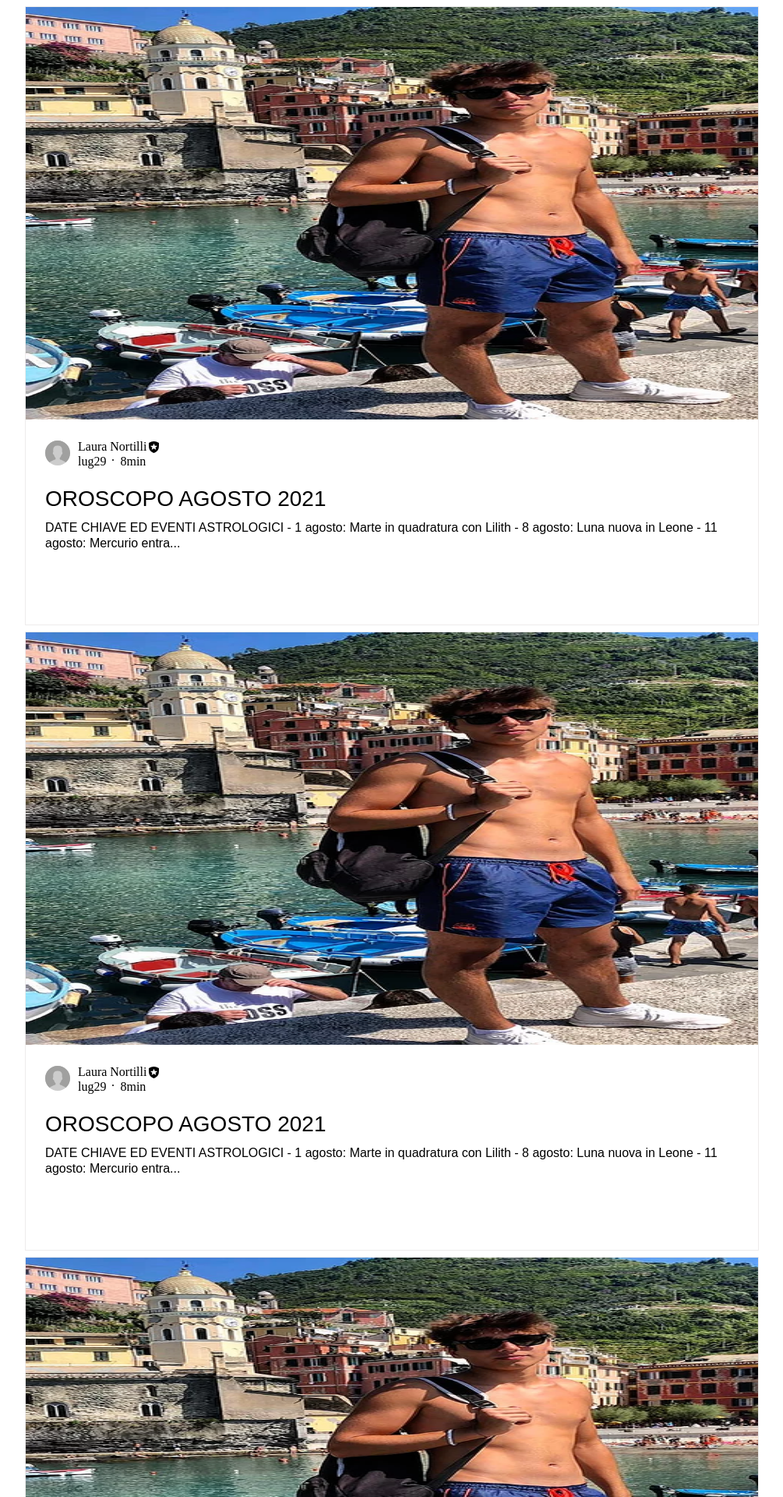
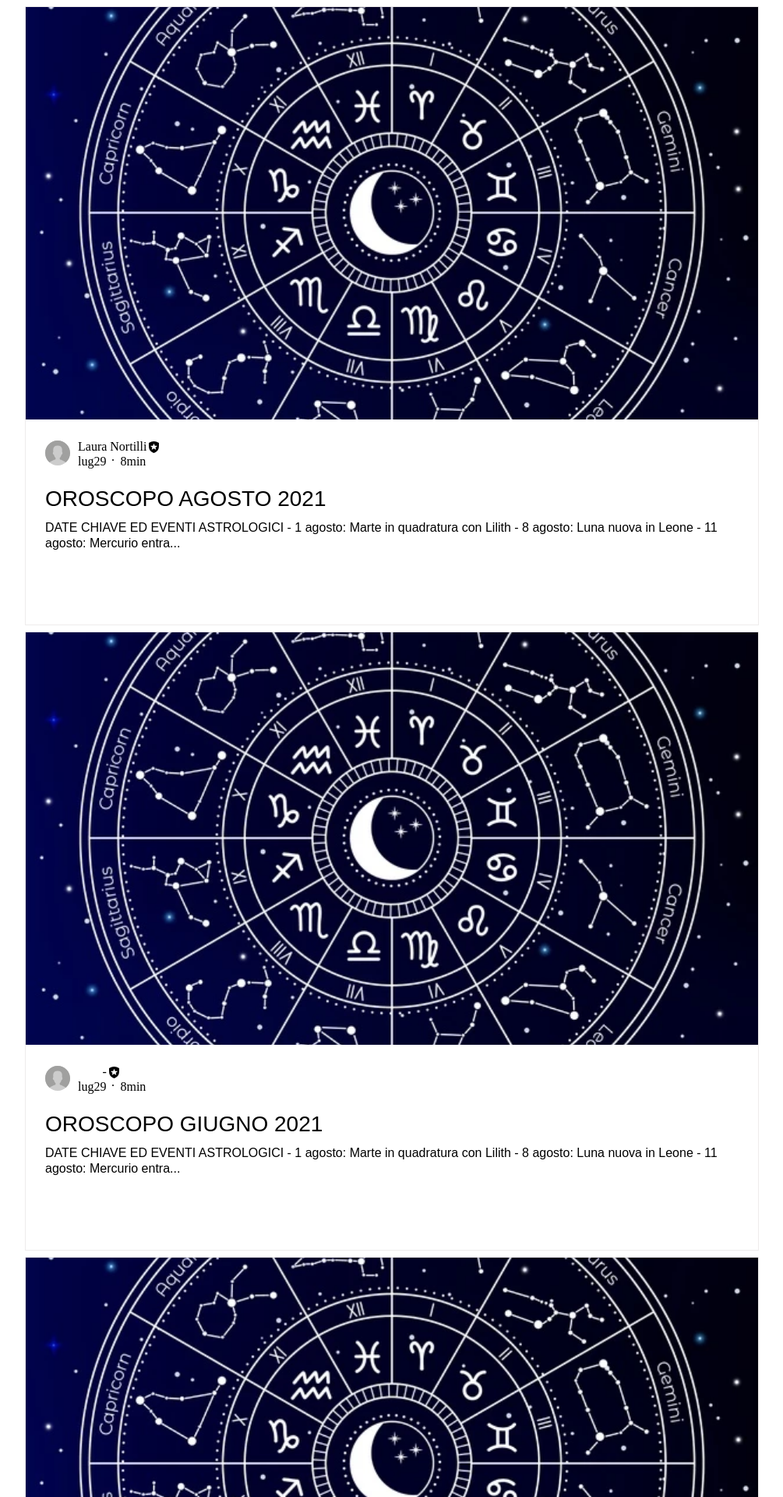
Before and after one commit to lorenzograzzini/Unifichiamoci_site, a PHP site: page /GitHub/html/studioscopio.html in a window 1280 px wide. Shown: the top 1920 px of the page at 78% size, without its empty margins (138-1143 px from the left). Run offline with PHP 8.4, Linux system fonts and the light colour scheme.

Commit message:
concluding studioscopio unifi

```diff
--- a/css/studioscopio.css
+++ b/css/studioscopio.css
@@ -26,6 +26,12 @@
   height: 529px;
   width: 940px;
   z-index: 3;
+}
+.image_contained{
+  width: 626px;
+  height: 529px;
+  z-index: 3;
+  object-fit: cover;
 }
 .didascalia{
   width: 940px;
--- a/html/studioscopio.html
+++ b/html/studioscopio.html
@@ -10,7 +10,7 @@
       <div class="main_container">
         <div class="article_container">
           <div class="image_container">
-            <a href="../html/vita universitaria/vita_universitaria.html"><img src="../images/albertogenerini.webp" class="image_container"></a>
+            <a href="../html/vita universitaria/vita_universitaria.html"><img src="../images/studioscopio_1.webp" class="image_contained" style="height: 529px; width: 940px;"></a>
           </div>
           <div class="didascalia">
             <div class="author_container">
@@ -65,7 +65,62 @@
         </div>
         <div class="article_container">
           <div class="image_container">
-            <a href="../html/vita universitaria/vita_universitaria.html"><img src="../images/albertogenerini.webp" class="image_container"></a>
+            <a href="../html/vita universitaria/vita_universitaria.html"><img src="../images/studioscopio_1.webp" class="image_contained" style="height: 529px; width: 940px;"></a>
+          </div>
+          <div class="didascalia">
+            <div class="author_container">
+              <div class="svg_image_account">
+                <a href="#">
+                  <svg width="32" height="32" viewBox="0 0 1000 1000" class="HOi00">
+                    <circle cx="500" cy="500" r="500" fill="#cccccc"></circle>
+                    <path fill="#a0a09f" d="M830.8,874.927c-77.344-60.8-187.181-104.877-227.88-111.347-20.335-3.233-20.8-59.1-20.8-59.1s59.746-59.106,72.768-138.584c35.029,0,56.666-84.5,21.631-114.226C677.986,420.37,721.551,206,501,206S324.015,420.37,325.473,451.666c-35.033,29.729-13.4,114.226,21.632,114.226,13.021,79.478,72.77,138.584,72.77,138.584s-0.464,55.871-20.8,59.1c-40.883,6.5-151.537,50.943-228.934,112.176C65.84,784.12,0,649.751,0,500,0,223.858,223.858,0,500,0s500,223.858,500,500C1000,649.3,934.559,783.311,830.8,874.927ZM500,1000h0Z"></path>
+                  </svg>
+                </a>
+              </div>
+              <div class="author">
+                <div class="author_name">
+                  <div class="name">
+                    <a href="#" class="nocolor">
+                      <span>-</span>
+                    </a>
+                  </div>
+                  <div class="svg_image_profile">
+                    <a href="#">
+                      <svg xmlns="http://www.w3.org/2000/svg" width="19" height="19" viewBox="0 0 19 19" class="blog-post-post-list-description-fill" style="fill-rule: evenodd;">
+                        <path d="M3.0299,4.05263158 C7.59702941,1.31578947 11.4029706,1.31578947 15.9701,4.05263158 C16.0788412,11 16.2419529,14.3157895 9.5,17 C2.75804706,14.3157895 2.92115882,11 3.0299,4.05263158 Z M9.39332888,11.2792808 C9.45851262,11.2381732 9.54151575,11.2381732 9.60669949,11.2792808 L11.6016734,12.5373957 C11.7030093,12.6013024 11.8276546,12.6164227 11.9413311,12.5785984 C12.1509459,12.508852 12.2643317,12.2823849 12.1945852,12.07277 L11.4749606,9.91002155 L13.4066196,8.57961581 C13.5127893,8.50649273 13.5772092,8.38668249 13.5796591,8.25779106 C13.5838574,8.03691706 13.408207,7.85445994 13.1873329,7.85026169 L10.7205982,7.80337534 L9.87345622,5.59604095 C9.83283079,5.4901863 9.74919031,5.40654582 9.64333566,5.36592038 C9.43708931,5.28676612 9.20572641,5.38979461 9.12657215,5.59604095 L8.27943019,7.80337534 L5.81269542,7.85026169 C5.68380399,7.85271159 5.56399375,7.91713145 5.49087067,8.02330121 C5.36556375,8.20523836 5.41147163,8.45430889 5.59340879,8.57961581 L7.52506779,9.91002155 L6.80544312,12.07277 C6.76761883,12.1864466 6.78273912,12.3110919 6.84664582,12.4124278 C6.96448715,12.599287 7.21149576,12.655237 7.39835499,12.5373957 L9.39332888,11.2792808 Z">
+                        </path>
+                      </svg>
+                    </a>
+                  </div>
+                </div>
+                <div class="date_and_time">
+                  <div>
+                    <span>lug29</span>
+                  </div>
+                  <div class="point_container">
+                    <div class="point"></div>
+                  </div>
+                  <div>
+                    <span>8min</span>
+                  </div>
+              </div>
+            </div>
+            </div>
+            <a href="#" class="nocolor" id="article_refer">
+              <div class="description">
+                <div class="title">
+                  OROSCOPO GIUGNO 2021
+                </div>
+                <div class="description_text">
+                  DATE CHIAVE ED EVENTI ASTROLOGICI - 1 agosto: Marte in quadratura con Lilith - 8 agosto: Luna nuova in Leone - 11 agosto: Mercurio entra...
+                </div>
+              </div>
+            </a>
+          </div>
+        </div>
+        <div class="article_container">
+          <div class="image_container">
+            <a href="../html/vita universitaria/vita_universitaria.html"><img src="../images/studioscopio_1.webp" class="image_contained" style="height: 529px; width: 940px;"></a>
           </div>
           <div class="didascalia">
             <div class="author_container">
@@ -120,7 +175,7 @@
         </div>
         <div class="article_container">
           <div class="image_container">
-            <a href="../html/vita universitaria/vita_universitaria.html"><img src="../images/albertogenerini.webp" class="image_container"></a>
+            <a href="../html/vita universitaria/vita_universitaria.html"><img src="../images/studioscopio_1.webp" class="image_contained" style="height: 529px; width: 940px;"></a>
           </div>
           <div class="didascalia">
             <div class="author_container">
@@ -175,7 +230,7 @@
         </div>
         <div class="article_container">
           <div class="image_container">
-            <a href="../html/vita universitaria/vita_universitaria.html"><img src="../images/albertogenerini.webp" class="image_container"></a>
+            <a href="../html/vita universitaria/vita_universitaria.html"><img src="../images/studioscopio_1.webp" class="image_contained" style="height: 529px; width: 940px;"></a>
           </div>
           <div class="didascalia">
             <div class="author_container">
@@ -230,62 +285,7 @@
         </div>
         <div class="article_container">
           <div class="image_container">
-            <a href="../html/vita universitaria/vita_universitaria.html"><img src="../images/albertogenerini.webp" class="image_container"></a>
-          </div>
-          <div class="didascalia">
-            <div class="author_container">
-              <div class="svg_image_account">
-                <a href="#">
-                  <svg width="32" height="32" viewBox="0 0 1000 1000" class="HOi00">
-                    <circle cx="500" cy="500" r="500" fill="#cccccc"></circle>
-                    <path fill="#a0a09f" d="M830.8,874.927c-77.344-60.8-187.181-104.877-227.88-111.347-20.335-3.233-20.8-59.1-20.8-59.1s59.746-59.106,72.768-138.584c35.029,0,56.666-84.5,21.631-114.226C677.986,420.37,721.551,206,501,206S324.015,420.37,325.473,451.666c-35.033,29.729-13.4,114.226,21.632,114.226,13.021,79.478,72.77,138.584,72.77,138.584s-0.464,55.871-20.8,59.1c-40.883,6.5-151.537,50.943-228.934,112.176C65.84,784.12,0,649.751,0,500,0,223.858,223.858,0,500,0s500,223.858,500,500C1000,649.3,934.559,783.311,830.8,874.927ZM500,1000h0Z"></path>
-                  </svg>
-                </a>
-              </div>
-              <div class="author">
-                <div class="author_name">
-                  <div class="name">
-                    <a href="#" class="nocolor">
-                      <span>Laura Nortilli</span>
-                    </a>
-                  </div>
-                  <div class="svg_image_profile">
-                    <a href="#">
-                      <svg xmlns="http://www.w3.org/2000/svg" width="19" height="19" viewBox="0 0 19 19" class="blog-post-post-list-description-fill" style="fill-rule: evenodd;">
-                        <path d="M3.0299,4.05263158 C7.59702941,1.31578947 11.4029706,1.31578947 15.9701,4.05263158 C16.0788412,11 16.2419529,14.3157895 9.5,17 C2.75804706,14.3157895 2.92115882,11 3.0299,4.05263158 Z M9.39332888,11.2792808 C9.45851262,11.2381732 9.54151575,11.2381732 9.60669949,11.2792808 L11.6016734,12.5373957 C11.7030093,12.6013024 11.8276546,12.6164227 11.9413311,12.5785984 C12.1509459,12.508852 12.2643317,12.2823849 12.1945852,12.07277 L11.4749606,9.91002155 L13.4066196,8.57961581 C13.5127893,8.50649273 13.5772092,8.38668249 13.5796591,8.25779106 C13.5838574,8.03691706 13.408207,7.85445994 13.1873329,7.85026169 L10.7205982,7.80337534 L9.87345622,5.59604095 C9.83283079,5.4901863 9.74919031,5.40654582 9.64333566,5.36592038 C9.43708931,5.28676612 9.20572641,5.38979461 9.12657215,5.59604095 L8.27943019,7.80337534 L5.81269542,7.85026169 C5.68380399,7.85271159 5.56399375,7.91713145 5.49087067,8.02330121 C5.36556375,8.20523836 5.41147163,8.45430889 5.59340879,8.57961581 L7.52506779,9.91002155 L6.80544312,12.07277 C6.76761883,12.1864466 6.78273912,12.3110919 6.84664582,12.4124278 C6.96448715,12.599287 7.21149576,12.655237 7.39835499,12.5373957 L9.39332888,11.2792808 Z">
-                        </path>
-                      </svg>
-                    </a>
-                  </div>
-                </div>
-                <div class="date_and_time">
-                  <div>
-                    <span>lug29</span>
-                  </div>
-                  <div class="point_container">
-                    <div class="point"></div>
-                  </div>
-                  <div>
-                    <span>8min</span>
-                  </div>
-              </div>
-            </div>
-            </div>
-            <a href="#" class="nocolor" id="article_refer">
-              <div class="description">
-                <div class="title">
-                  OROSCOPO AGOSTO 2021
-                </div>
-                <div class="description_text">
-                  DATE CHIAVE ED EVENTI ASTROLOGICI - 1 agosto: Marte in quadratura con Lilith - 8 agosto: Luna nuova in Leone - 11 agosto: Mercurio entra...
-                </div>
-              </div>
-            </a>
-          </div>
-        </div>
-        <div class="article_container">
-          <div class="image_container">
-            <a href="../html/vita universitaria/vita_universitaria.html"><img src="../images/albertogenerini.webp" class="image_container"></a>
+            <a href="../html/vita universitaria/vita_universitaria.html"><img src="../images/studioscopio_1.webp" class="image_contained" style="height: 529px; width: 940px;"></a>
           </div>
           <div class="didascalia">
             <div class="author_container">
```
Also changed, not shown: images/studioscopio_1.webp (added), 1 other file.
